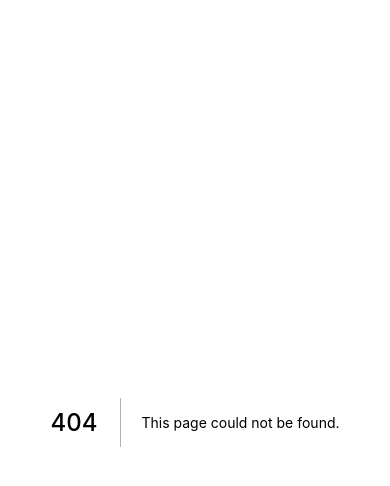
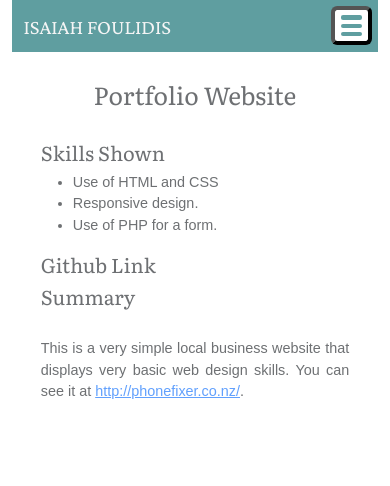
Before and after one commit to ifoulidis/Portfolio-Website, a Next.js app: page /other_projects/phone_fixer in a window 390 px wide. Before the commit this address had no page. Shown: the top 486 px of the page. Built offline with nearby package versions, Linux system fonts and the light colour scheme.

Commit message:
added phonefixer

```diff
--- /dev/null
+++ b/pages/other_projects/phone_fixer.js
@@ -0,0 +1,26 @@
+import Head from 'next/head'
+import Link from 'next/link'
+import NavigationBar from '../../components/navbar'
+
+export default function PortfolioWebsite() {
+  return (
+    <div className="container">
+      <NavigationBar/>
+      <div>
+        <div id="content">
+          <h2 id="projectTitle">Portfolio Website</h2>
+          <br/>
+          <h5>Skills Shown</h5>
+          <ul>
+            <li>Use of HTML and CSS</li>
+            <li>Responsive design.</li>
+            <li>Use of PHP for a form.</li>
+          </ul>
+          <h5>Github Link</h5>
+          <h5>Summary</h5>
+          <p><br/>This is a very simple local business website that displays very basic web design skills. You can see it at <a href='http://phonefixer.co.nz/'>http://phonefixer.co.nz/</a>.</p>
+        </div>
+      </div>
+    </div>
+  )
+}
```
Also changed, not shown: pages/projects.js (+7 -2 lines).
